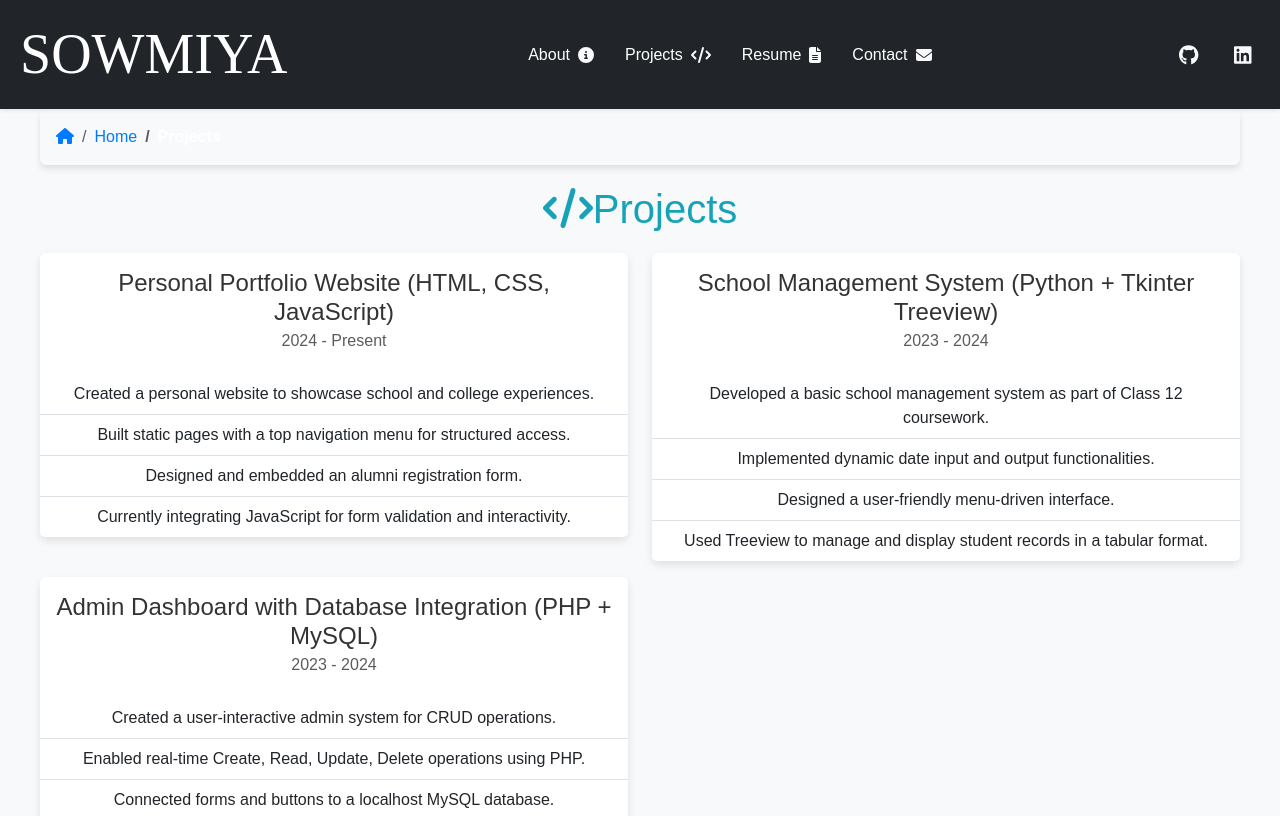
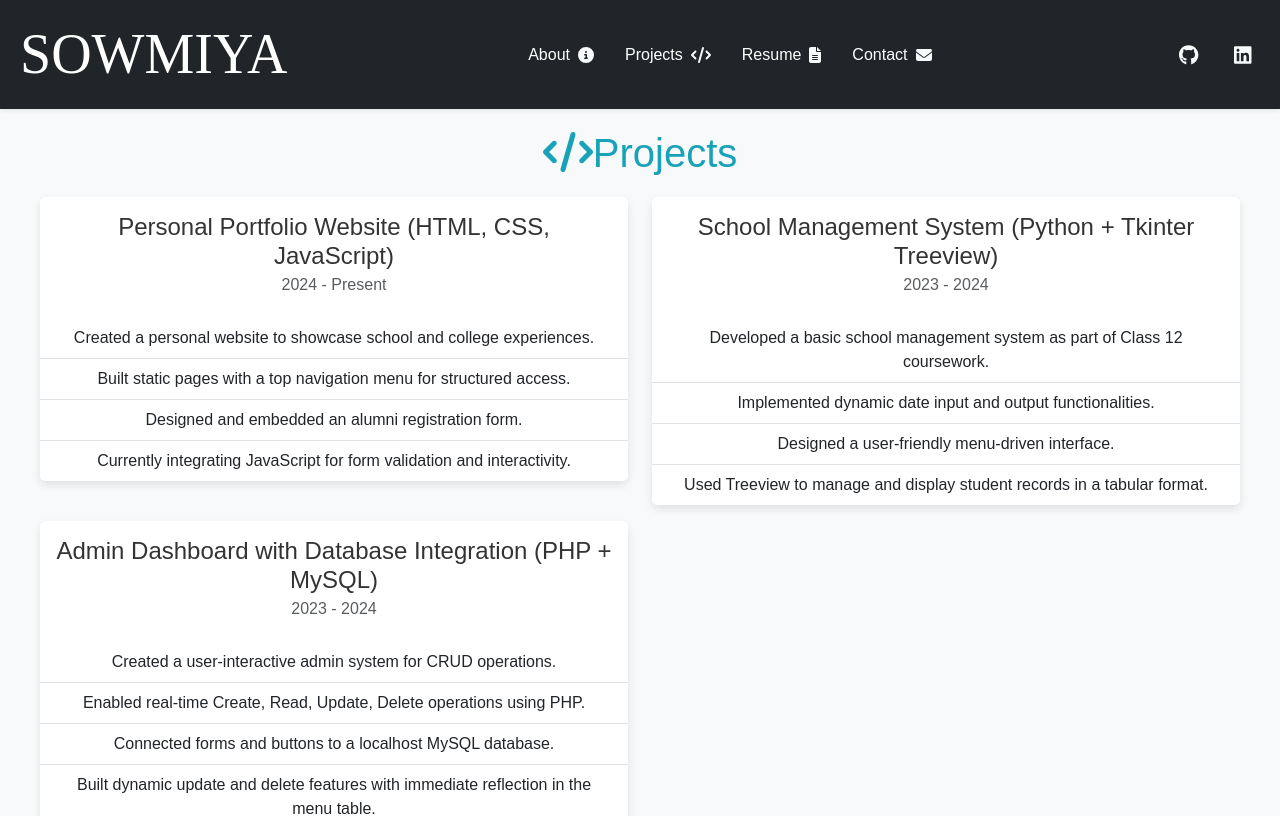
Before and after one commit to sowmiyacodes/react-portfolio-assignment, a React (Create React App) app: page /react-portfolio-assignment/projects in a window 1280 px wide. Shown: the top 816 px of the page. Built offline with nearby package versions, Linux system fonts and the light colour scheme.

Commit message:
removed breadcrumbs

```diff
--- a/src/components/About.js
+++ b/src/components/About.js
@@ -1,8 +1,6 @@
 //About.js
 import React from 'react';
 import './style.css';
-import { FontAwesomeIcon } from '@fortawesome/react-fontawesome';
-import { faUser } from '@fortawesome/free-solid-svg-icons';
 
 const About = () => {
     return (
--- a/src/components/Contact.js
+++ b/src/components/Contact.js
@@ -6,19 +6,12 @@ import { faEnvelope, faPhone }
 	from '@fortawesome/free-solid-svg-icons';
 import { faLinkedin, faGithub }
 	from '@fortawesome/free-brands-svg-icons';
-import Breadcrumbs from './Breadcrumbs';
 import './style.css';
 
 const Contact = () => {
-	const breadcrumbsPaths =
-		[
-			{ title: 'Home', to: '/' },
-			{ title: 'Contact', to: '/contact' }
-		];
 
 	return (
 		<section id="contact" className="container">
-			<Breadcrumbs paths={breadcrumbsPaths} />
 			<h2 className="section-title">Contact</h2>
 			<p className="section-description">
 				Feel free to reach out for
--- a/src/components/Projects.js
+++ b/src/components/Projects.js
@@ -3,20 +3,13 @@ import React from 'react';
 import { FontAwesomeIcon }
 	from '@fortawesome/react-fontawesome';
 import { faCode } from '@fortawesome/free-solid-svg-icons';
-import Breadcrumbs from './Breadcrumbs';
 import './style.css';
 
 const Projects = () => {
-	const breadcrumbsPaths =
-		[
-			{ title: 'Home', to: '/' },
-			{ title: 'Projects', to: '/projects' }
-		];
 
 	return (
 		<section id="projects"
 			className="container text-center">
-			<Breadcrumbs paths={breadcrumbsPaths} />
 			<h2 className="section-title">
 				<FontAwesomeIcon icon={faCode}
 					className="mr-2" />
--- a/src/components/Resume.js
+++ b/src/components/Resume.js
@@ -4,22 +4,14 @@ import { FontAwesomeIcon }
 	from '@fortawesome/react-fontawesome';
 import { faFileDownload }
 	from '@fortawesome/free-solid-svg-icons';
-import Breadcrumbs from './Breadcrumbs';
 import Skills from './Skills';
 import './style.css';
 
 const Resume = () => {
-	const breadcrumbsPaths =
-		[
-			{ title: 'Home', to: '/' },
-			{ title: 'Resume', to: '/resume' }
-		];
 
 	return (
 		<section id="resume"
 			className="container text-center">
-			{/* Include the Breadcrumbs component */}
-			<Breadcrumbs paths={breadcrumbsPaths} />
 			<div className="row justify-content-center align-items-center">
 				<div className="col-md-8">
 					<h2 className="section-title">
```
